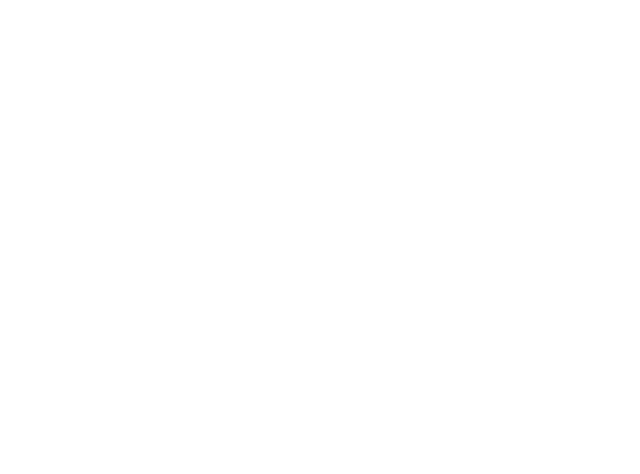
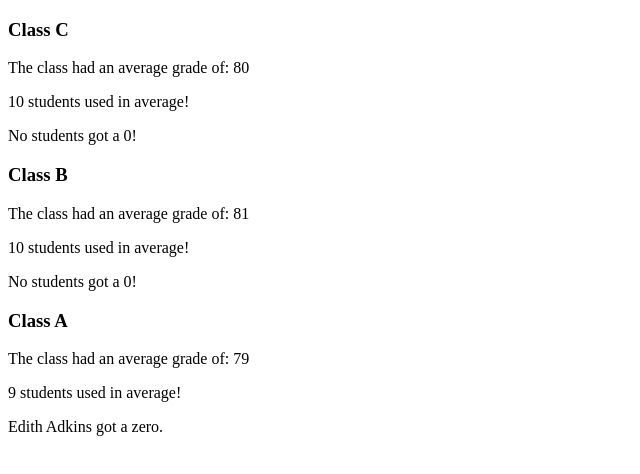
Before and after one commit to Bruemor33/aca-coding-challenge, a website: page index.html in a window 1280 px wide. Shown: the whole page, without its empty margins (0-640 px from the left). Drawn offline with Linux system fonts and the light colour scheme.

Commit message:
Added output to html

```diff
--- a/index.html
+++ b/index.html
@@ -7,6 +7,7 @@
     <title>Document</title>
 </head>
 <body>
+    <div id="app"></div>
     <script type="module" src="main.js"></script>
 </body>
 </html>
--- a/main.js
+++ b/main.js
@@ -13,7 +13,7 @@
         }
         if (data['ClassB']) {
             // set className for argument
-            var className = 'Class b';
+            var className = 'Class B';
 
             sortGrades(data['ClassB'], className);
         }
@@ -62,18 +62,24 @@
         var rawAverage = average(grades);
         var roundedAvg = Math.round(rawAverage);
 
-        console.log(className + ' had an average grade of: ' + roundedAvg);
-        console.log(className + ' has ' + totalStudents + ' students used in average!');
-
         // output conditional for zeroStudents array
         if (zeroStudents.length > 0) {
             for (var i = 0; i < zeroStudents.length; i++) {
-                console.log(zeroStudents[i]);
+                var oStudents = zeroStudents[i] + ' got a zero.';
             }
         }
         else {
-            console.log('No students got a 0!');
+            var oStudents = 'No students got a 0!';
         }
+
+        // create html output
+        document.getElementById('app').insertAdjacentHTML(
+            'afterbegin',
+            '<h3>' + className + '</h3>' +
+            '<p>' + 'The class had an average grade of: ' + roundedAvg + '</p>' +
+            '<p>' + totalStudents + ' students used in average!' + '</p>' +
+            '<p>' + oStudents + '</p>'
+        );
     }
 
     // invoke new http request
```
